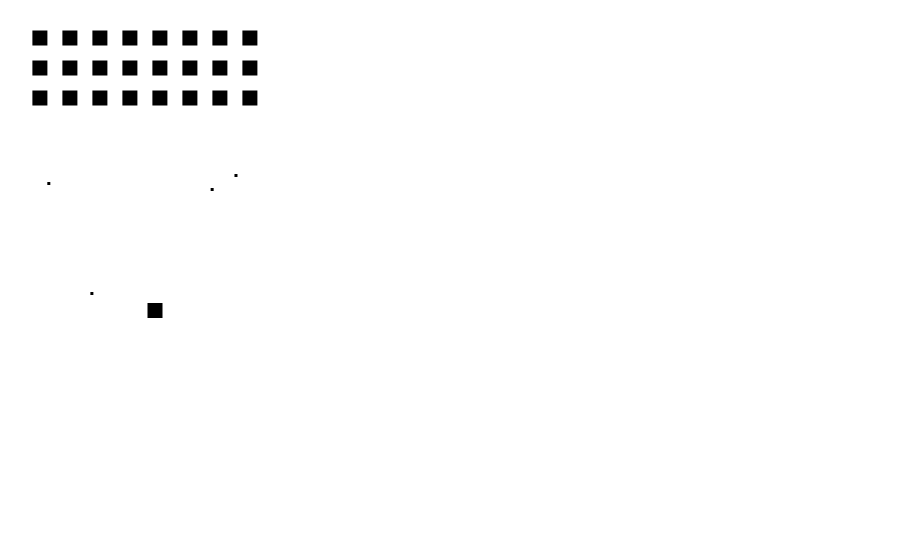
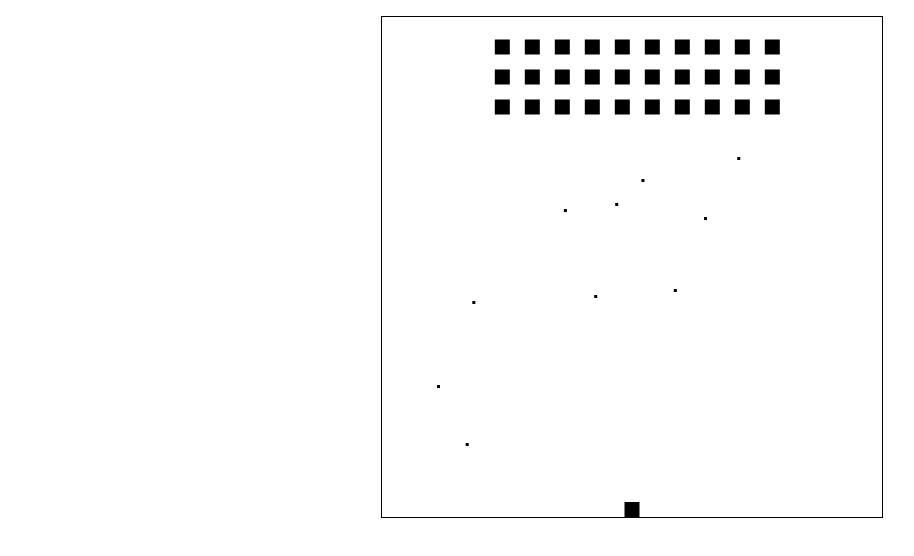
Before and after one commit to lkhamsurenl-zz/GoatInvaders, a plain HTML site: page index.html in a window 1280 px wide. Shown: the whole page, without its empty margins (8-922 px from the left). Drawn offline with Linux system fonts and the light colour scheme.

```diff
--- a/game.js
+++ b/game.js
@@ -48,10 +48,11 @@
         draw: function(screen, gameSize) {
             // Clear the screen to make sure only one instance of the player drew
             screen.clearRect(0, 0, gameSize.x, gameSize.y);
+            //screen.fillText("Goat Invaders", 200, 10);
             // Draw a rectangle on the screen
             for (var i=0; i < this.bodies.length; i++) {
                 // draw all the bodies
-                drawRect(screen, this.bodies[i]);
+                drawRect(screen, gameSize, this.bodies[i]);
             }
         },
 
@@ -156,7 +157,7 @@
         // Player updates itself on this function
         update: function () {
             // Check the boundary
-            if(this.patrolX < 0 || this.patrolX > 40) {
+            if(this.patrolX < 0 || this.patrolX > 180) {
                 // Turn back
                 this.velocityX = - this.velocityX;
             }
@@ -177,8 +178,8 @@
 
     var createInvaders = function(game) {
         var invaders = [];
-        for (var i=0; i < 24; i++) {
-            var x = 30 + (i % 8) * 30;
+        for (var i=0; i < 30; i++) {
+            var x = 30 + (i % 10) * 30;
             var y = 30 + (i % 3) * 30;
             invaders.push(new Invader(game, {x: x, y: y}));
         }
@@ -190,12 +191,18 @@
     // Helper function
     //******************************************************************************
 
-    // drawRect function to draw bodies
-    var drawRect = function(screen, body) {
+    // drawRectfunction to draw bodies
+    var drawRect = function(screen, gameSize, body) {
         // Draws rectangle with (x, y, width, height)
-        screen.fillRect(body.center.x - body.size.x/2,
-                        body.center.y - body.size.y/2,
-                        body.size.x, body.size.y);
+        var x = body.center.x - body.size.x/2;
+        var y =  body.center.y - body.size.y/2;
+
+        // Ensure the element is not get drawn over the size of the screen
+        if(x < 0) x = 0;
+        if(x + body.size.x > gameSize.x) x = gameSize.x - body.size.x;
+        // TEST
+        screen.fillRect(x, y, body.size.x, body.size.y);
+        //screen.drawImage(img, x, y);
     };
 
     // Bind events of keyboard
@@ -229,11 +236,13 @@
     // play sound
     // @url - url to play sound
     var loadSound = function(url, callback) {
+        var sound = new Audio(url);
+
         var loaded = function() {
             callback(sound);
             sound.removeEventListener('canplaythrough', loaded);
         };
-        var sound = new Audio(url);
+
         // We add listener when the sound is fully loaded
         sound.addEventListener('canplaythrough', loaded);
         sound.load();
--- a/index.html
+++ b/index.html
@@ -1,8 +1,13 @@
 <!DOCTYPE html>
 <html>
 <body>
-
-<canvas id="screen" width="310" height="310">
+<style type="text/css" media="screen">
+    canvas, img { display:block; margin:1em auto; border:1px solid black; }
+</style>
+<img id="goatImg" src="Images/goat.jpg" alt="Goat" width="20" height="20" style="display: none;">
+<img id="space" src="Images/space.jpg" alt="The Space" width="500" height="500" style="display: none;">
+<canvas id="screen" width="500" height="500"
+style="border:1px solid #000000;"></canvas>
 <script src="game.js"></script>
 
 </body>
```
Also changed, not shown: Images/goat.jpg (added), Images/space.jpg (added), 1 other file.
